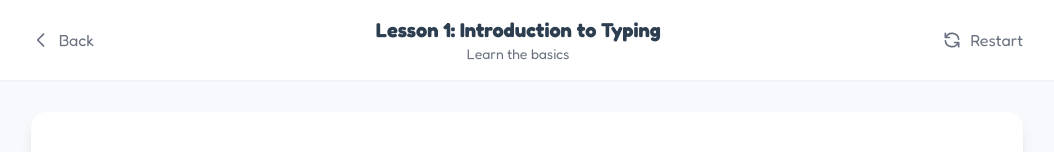
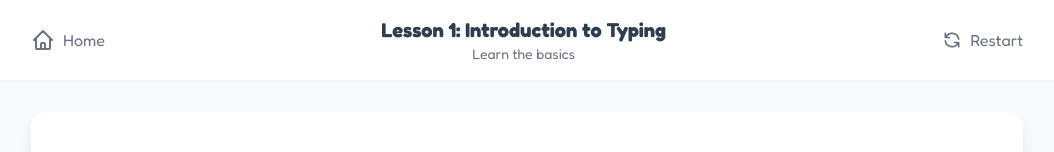
Before and after one commit to dineshKumar777/kids-typing-app, a React (Vite) app: page /kids-typing-app/lesson/1 in a window 1280 px wide. Shown: the top 152 px of the page, without its empty margins (113-1167 px from the left). Built offline with nearby package versions, Linux system fonts and the light colour scheme.

Commit message:
refactor: update home link styling and improve accessibility with title and text

```diff
--- a/src/pages/LessonPage.tsx
+++ b/src/pages/LessonPage.tsx
@@ -180,12 +180,13 @@ export default function LessonPage() {
           <div className="flex items-center justify-between">
             <Link
               to="/"
-              className="flex items-center gap-1 sm:gap-2 text-gray-500 hover:text-text transition-colors text-sm sm:text-base"
+              className="flex items-center gap-1 sm:gap-2 text-gray-500 hover:text-primary-600 transition-colors text-sm sm:text-base"
+              title="Go to Home"
             >
-              <svg className="w-4 h-4 sm:w-5 sm:h-5" fill="none" stroke="currentColor" viewBox="0 0 24 24">
-                <path strokeLinecap="round" strokeLinejoin="round" strokeWidth={2} d="M15 19l-7-7 7-7" />
+              <svg className="w-5 h-5 sm:w-6 sm:h-6" fill="none" stroke="currentColor" viewBox="0 0 24 24">
+                <path strokeLinecap="round" strokeLinejoin="round" strokeWidth={2} d="M3 12l2-2m0 0l7-7 7 7M5 10v10a1 1 0 001 1h3m10-11l2 2m-2-2v10a1 1 0 01-1 1h-3m-6 0a1 1 0 001-1v-4a1 1 0 011-1h2a1 1 0 011 1v4a1 1 0 001 1m-6 0h6" />
               </svg>
-              Back
+              <span className="hidden sm:inline">Home</span>
             </Link>
 
             <div className="text-center">
```
